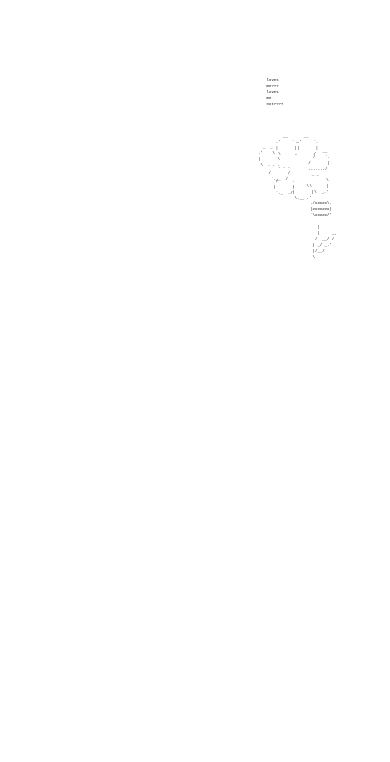
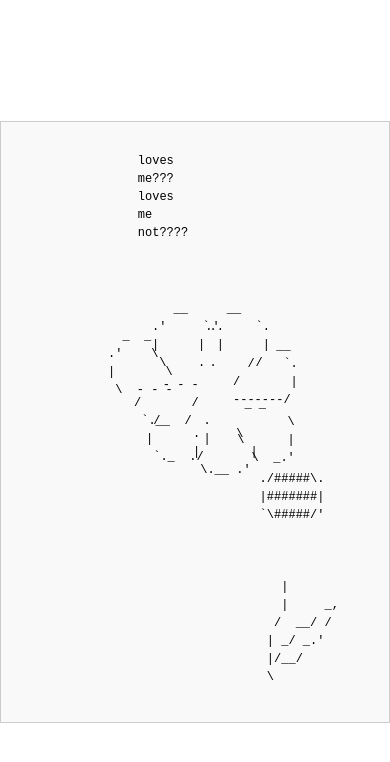
Before and after one commit to alvitko/lovesmenot, a plain HTML site: page index.html in a window 390 px wide. Drawn offline with Linux system fonts and the light colour scheme.

Commit message:
Update index.html

```diff
--- a/index.html
+++ b/index.html
@@ -3,66 +3,83 @@
   <head>
     <meta charset="UTF-8" />
     <title>loves me/not</title>
-  <meta name="viewport" content="width=device-width, initial-scale=1" />
     <style>
-    /* Container centers all content */
+      body, html {
+        margin: 0;
+        padding: 0;
+        height: 100%;
+        overflow: hidden;
+        display: flex;
+        justify-content: center;
+        align-items: center;
+        background: #fff;
+      }
       #container {
         position: relative;
-      width: 800px;  /* approximate desktop width */
-      height: 600px; /* approximate desktop height */
-      margin: 50px auto; /* center horizontally with margin */
-      background: #fff;
+        width: 1000px;
+        height: 600px;
+        overflow: auto;
+        border: 1px solid #ccc;
+        background: #f9f9f9;
+        transform-origin: center center;
       }
-    /* Keep your existing styles but relative to container */
-    #result {
+      /* Keep your original styles, but change Absolute -> absolute (lowercase) */
+      pre, p {
         font-size: 12px;
         font-family: monospace;
         line-height: 1.5;
+        cursor: pointer;
+      }
+      p {
         position: absolute;
         top: 170px;
-      left: 360px;  /* adjust left relative to container width */
+        left: 720px;
         transform: translate(-50%, -50%);
-      cursor: default;
       }
       #flower {
-      font-size: 12px;
-      font-family: monospace;
-      line-height: 1.5;
         position: absolute;
         top: 425px;
-      left: 340px;
-      cursor: pointer;
+        left: 687px;
       }
-    /* Petals */
-    .petal {
-      font-size: 12px;
-      font-family: monospace;
-      line-height: 1.5;
+      #petal1 {
         position: absolute;
-      cursor: pointer;
+        top: 273px;
+        left: 709px;
       }
-    #petal1 { top: 273px; left: 362px; }
-    #petal2 { top: 273px; left: 408px; }
-    #petal3 { top: 310px; left: 443px; }
-    #petal4 { top: 368px; left: 440px; }
-    #petal5 { top: 398px; left: 403px; }
-    #petal6 { top: 385px; left: 356px; }
-    #petal7 { top: 349px; left: 344px; }
-    #petal8 { top: 300px; left: 318px; }
-
-    /* Media query for mobile: scale container down and center */
-    @media (max-width: 600px) {
-      #container {
-        width: 320px;
-        height: 240px;
-        margin: 20px auto;
-        transform: scale(0.4);
-        transform-origin: top center;
+      #petal2 {
+        position: absolute;
+        top: 273px;
+        left: 755px;
       }
-      /* Optional: reduce font sizes inside container for better fit */
-      #result, #flower, .petal {
-        font-size: 10px;
+      #petal3 {
+        position: absolute;
+        top: 310px;
+        left: 790px;
       }
+      #petal4 {
+        position: absolute;
+        top: 368px;
+        left: 787px;
+      }
+      #petal5 {
+        position: absolute;
+        top: 398px;
+        left: 750px;
+      }
+      #petal6 {
+        position: absolute;
+        top: 385px;
+        left: 703px;
+      }
+      #petal7 {
+        position: absolute;
+        top: 349px;
+        left: 691px;
+      }
+      #petal8 {
+        position: absolute;
+        top: 300px;
+        left: 665px;
       }
     </style>
   </head>
@@ -75,12 +92,15 @@
                   |#######|
                   `\#####/'
 
+
+
                      |
                      |     _,
                     /  __/ /
                    | _/ _.'
                    |/__/
                    \
+
       </pre>
 
       <pre class="petal" id="petal1">
@@ -109,12 +129,14 @@
         \
  \      |
    \  _.'
+
       </pre>
 
       <pre class="petal" id="petal5">
 .     \
 |       |
  \.__ .'
+
       </pre>
 
       <pre class="petal" id="petal6">
@@ -138,22 +160,70 @@
     </div>
 
     <script>
+      const container = document.getElementById('container');
       const result = document.getElementById("result");
       const petals = document.querySelectorAll(".petal");
       let count = 8;
 
+      // Toggle loves me / loves me not and hide petals
       petals.forEach((petal) => {
         petal.addEventListener("click", () => {
           result.innerText =
             result.innerText === "loves me" ? "loves me not" : "loves me";
           petal.style.display = "none";
-        count--;
+          count = count - 1;
           if (count === 0 && result.innerText === "loves me not") {
-          const options = [":(", "huh. guess not", "oops", "oh no :-(", "i'm sorry boo"];
-          result.innerText = options[Math.floor(Math.random() * options.length)];
+            const randomIndex = Math.floor(Math.random() * 5);
+            const options = [":(", "huh. guess not", "oops", "oh no :-(","i'm sorry boo"];
+            result.innerText = options[randomIndex]; // Select one randomly
           }
         });
       });
+
+      // Zoom functionality
+      let scale = 1;
+      const scaleFactor = 0.1;
+      container.addEventListener('wheel', (e) => {
+        e.preventDefault();
+
+        // Zoom in/out with ctrl+wheel or just wheel
+        if (e.deltaY < 0) {
+          scale += scaleFactor;
+          if (scale > 3) scale = 3; // max zoom
+        } else {
+          scale -= scaleFactor;
+          if (scale < 0.5) scale = 0.5; // min zoom
+        }
+        container.style.transform = `scale(${scale})`;
+
+        centerScroll();
+      });
+
+      // Scroll container to center the flower area
+      function centerScroll() {
+        // Calculate the position to scroll to so that flower is centered in container view
+
+        // Flower center coords:
+        const flower = document.getElementById('flower');
+        const flowerRect = flower.getBoundingClientRect();
+        const containerRect = container.getBoundingClientRect();
+
+        // Flower offset relative to container (including scale)
+        const flowerCenterX = flower.offsetLeft + flower.offsetWidth / 2;
+        const flowerCenterY = flower.offsetTop + flower.offsetHeight / 2;
+
+        // Calculate scroll positions needed to center flower
+        const scrollX = flowerCenterX * scale - container.clientWidth / 2;
+        const scrollY = flowerCenterY * scale - container.clientHeight / 2;
+
+        container.scrollLeft = scrollX;
+        container.scrollTop = scrollY;
+      }
+
+      // On page load, center the flower
+      window.onload = () => {
+        centerScroll();
+      };
     </script>
   </body>
 </html>
```
Lines whose indentation alone changed are shown as unchanged.
